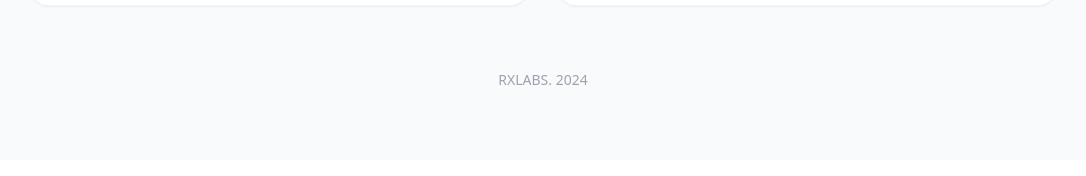
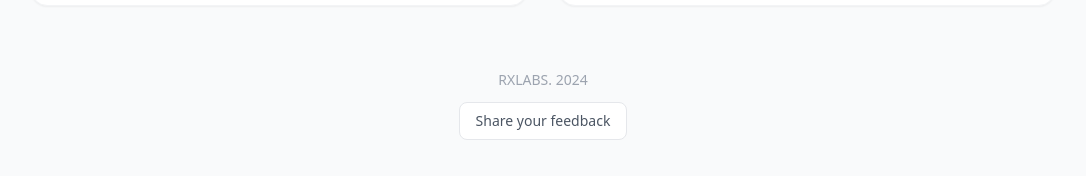
Before and after one commit to naufalrafiathl/peerspective, a Next.js app: page / in a window 1280 px wide. Shown: the part 640-816 px from the top of the page, without its empty margins (97-1183 px from the left). Built offline with nearby package versions, Linux system fonts and the light colour scheme.

Commit message:
feat: add link to feedback form

```diff
--- a/src/pages/bisik.tsx
+++ b/src/pages/bisik.tsx
@@ -54,10 +54,10 @@ function Bisik() {
 
   const startCoinFlip = () => {
     const result = Math.random() < 0.5;
-    setCoinResult(result);  // Set result first
+    setCoinResult(result); // Set result first
     setShowHandoverModal(false);
     setShowCoinModal(true);
-    setIsFlipping(true);  // Start flipping after result is set
+    setIsFlipping(true); // Start flipping after result is set
 
     // End flip animation after 2 seconds
     setTimeout(() => {
@@ -281,6 +281,16 @@ function Bisik() {
             </div>
           )}
         </div>
+        <div className="text-center mt-16 space-y-3">
+          <a
+            href="https://docs.google.com/forms/d/e/1FAIpQLSfvtaDePJi5Tx6xL4oaqwQ7HR21HtEmasxDfD-RipVnqILwaA/viewform"
+            target="_blank"
+            rel="noopener noreferrer"
+            className="bg-white px-4 py-2 rounded-lg text-gray-600 hover:text-gray-800 text-sm font-sans inline-block transition-all duration-200 border border-gray-200 hover:border-gray-300 hover:shadow-sm"
+          >
+            Share your feedback
+          </a>
+        </div>
       </div>
     </>
   );
--- a/src/pages/dialog.tsx
+++ b/src/pages/dialog.tsx
@@ -1,8 +1,7 @@
 import Image from "next/image";
 import { useState } from "react";
 import Link from "next/link";
-import Head from 'next/head'
-
+import Head from "next/head";
 
 const questions = {
   love: [
@@ -179,6 +178,16 @@ export default function Dialog() {
             </div>
           )}
         </div>
+        <div className="text-center mt-16 space-y-3">
+          <a
+            href="https://docs.google.com/forms/d/e/1FAIpQLSfvtaDePJi5Tx6xL4oaqwQ7HR21HtEmasxDfD-RipVnqILwaA/viewform"
+            target="_blank"
+            rel="noopener noreferrer"
+            className="bg-white px-4 py-2 rounded-lg text-gray-600 hover:text-gray-800 text-sm font-sans inline-block transition-all duration-200 border border-gray-200 hover:border-gray-300 hover:shadow-sm"
+          >
+            Share your feedback
+          </a>
+        </div>
       </div>
     </>
   );
--- a/src/pages/index.tsx
+++ b/src/pages/index.tsx
@@ -13,8 +13,8 @@ export default function Home() {
       howToPlay: [
         "Take turns with the device, see the secret question, and point to someone.",
         "Hide the question and flip the virtual coin.",
-        "The coin decides if the question is revealed or stays a mystery."
-      ]
+        "The coin decides if the question is revealed or stays a mystery.",
+      ],
     },
     {
       href: "/dialog",
@@ -24,9 +24,9 @@ export default function Home() {
       howToPlay: [
         "Pick a category (Love, Friendship, etc.).",
         "Everyone answers honestly or playfully.",
-        "Spark meaningful conversations together."
-      ]
-    }
+        "Spark meaningful conversations together.",
+      ],
+    },
   ];
 
   return (
@@ -71,8 +71,16 @@ export default function Home() {
           </div>
 
           {/* Footer Section */}
-          <div className="text-center mt-16 text-gray-400 font-sans">
-            <p className="text-sm">RXLABS. 2024</p>
+          <div className="text-center mt-16 space-y-3">
+            <p className="text-gray-400 font-sans text-sm">RXLABS. 2024</p>
+            <a
+              href="https://docs.google.com/forms/d/e/1FAIpQLSfvtaDePJi5Tx6xL4oaqwQ7HR21HtEmasxDfD-RipVnqILwaA/viewform"
+              target="_blank"
+              rel="noopener noreferrer"
+              className="bg-white px-4 py-2 rounded-lg text-gray-600 hover:text-gray-800 text-sm font-sans inline-block transition-all duration-200 border border-gray-200 hover:border-gray-300 hover:shadow-sm"
+            >
+              Share your feedback
+            </a>
           </div>
         </div>
       </div>
```
